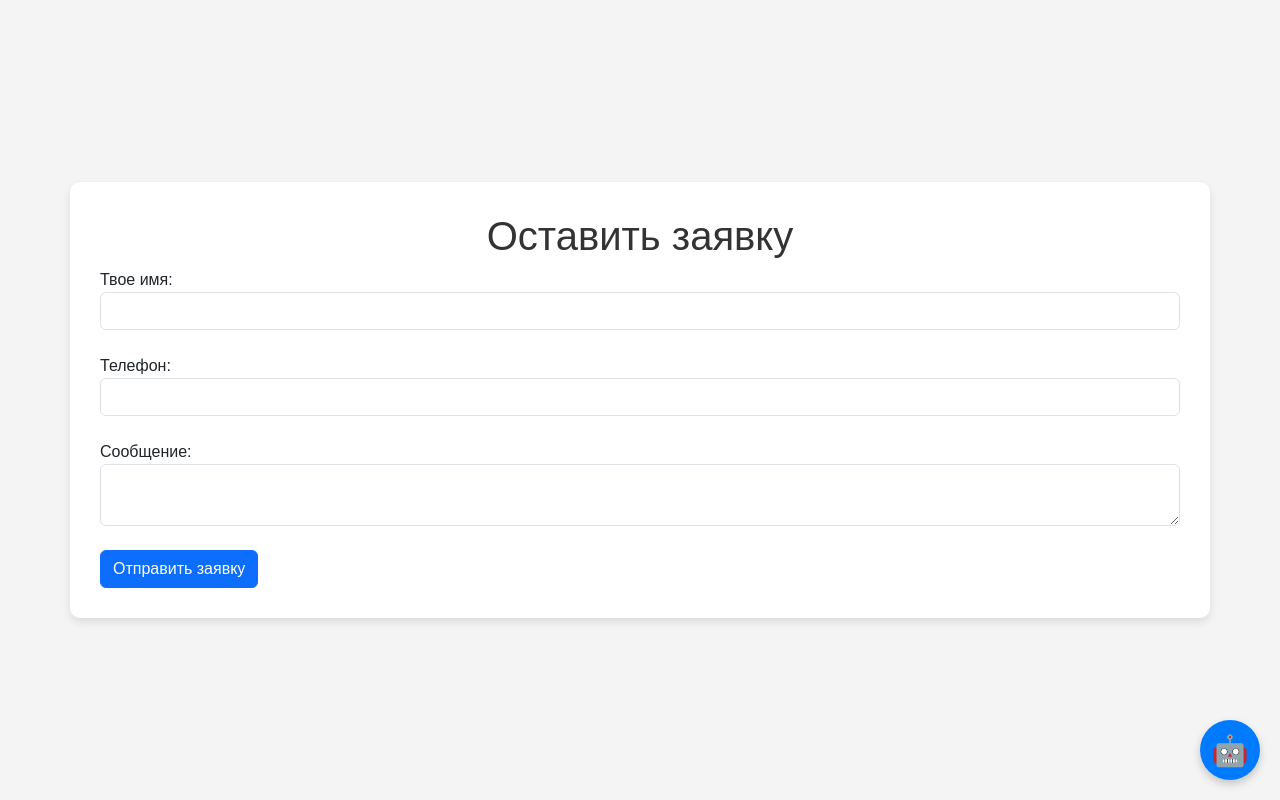
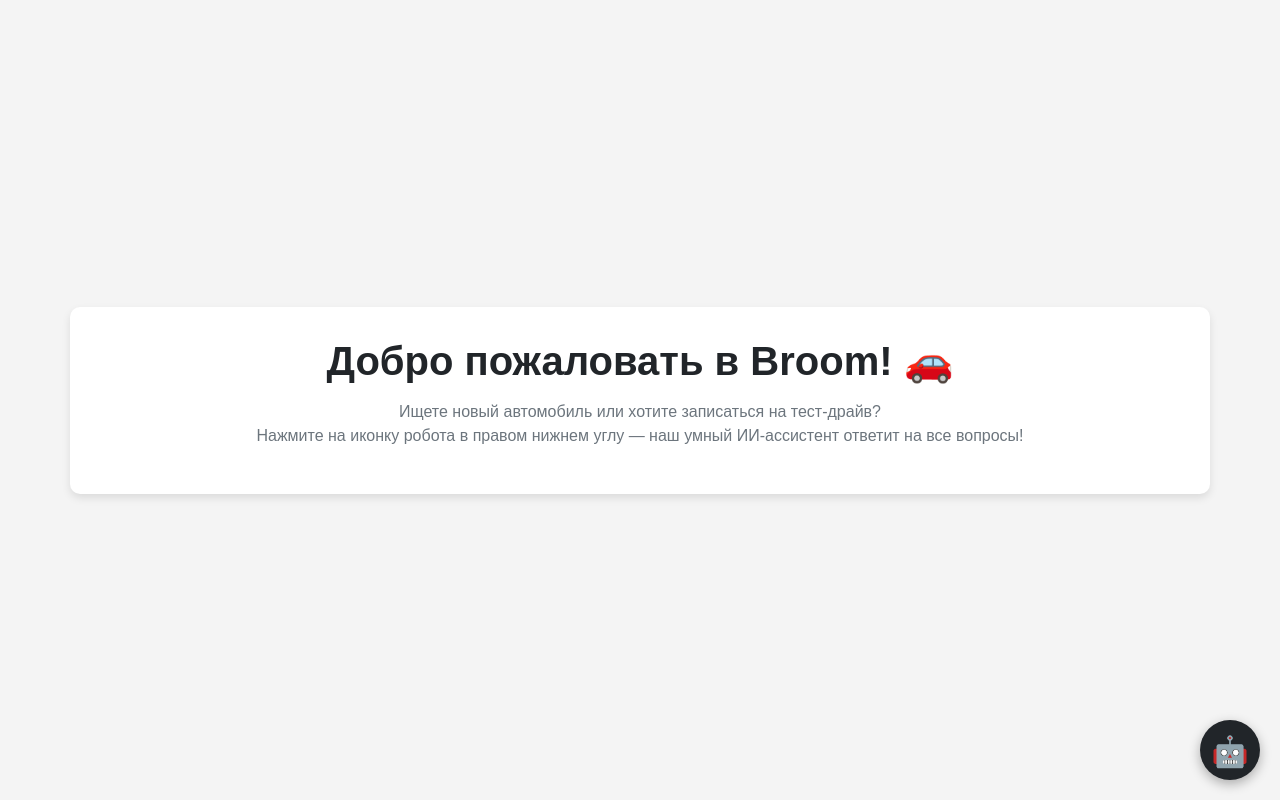
Before and after one commit to Denzi666/django-widget-callback, a Django app: page / in a window 1280 px wide. Run offline with Django 5.2, Linux system fonts and the light colour scheme.

Commit message:
Delete trash in site

```diff
--- a/mysite/urls.py
+++ b/mysite/urls.py
@@ -16,12 +16,11 @@ Including another URLconf
 """
 from django.contrib import admin
 from django.urls import path
-from mysite.views import home_page, thanks_page, requests_list, chat_api, clear_chat_api
+from mysite.views import home_page, requests_list, chat_api, clear_chat_api
 
 urlpatterns = [
     path('admin/', admin.site.urls),
     path("", home_page, name="home"),
-    path("thanks/", thanks_page, name="thanks_page"),
     path("requests/", requests_list, name="requests"),
     path('api/chat/', chat_api, name='chat_api'),
     path('api/clear-chat/', clear_chat_api, name='clear_chat_api'),
--- a/mysite/views.py
+++ b/mysite/views.py
@@ -37,59 +37,7 @@ def ask_ai(messages_list):
         return f"Ошибка ИИ: {str(e)}"
 
 def home_page(request):
-    if request.method == "POST":
-        v_name = request.POST.get("client_name")
-        v_phone = request.POST.get("client_phone")
-        v_message = request.POST.get("client_message")
-
-        # 1. Забираем API-ключ из формы
-        v_api_key = request.POST.get("company_api_key")
-
-        # 2. Ищем компанию по ключу в базе данных
-        v_company = None
-        if v_api_key:
-            v_company = Company.objects.filter(api_key=v_api_key).first()
-
-        ai_reply = ""
-
-        if v_company and v_company.ai_prompt:
-            ai_reply = ask_ai(v_company.ai_prompt, v_message)
-
-        # 3. Создаем заявку и ПРИВЯЗЫВАЕМ компанию
-        Callback.objects.create(
-            name=v_name,
-            phone=v_phone,
-            message=v_message,
-            company = v_company,
-            ai_response=ai_reply
-            )
-
-        # 1. Базовый текст заявки
-        text_for_tg = (
-            f"Новая заявка!\nИмя: {v_name}\nТелефон: {v_phone}\nСообщение: {v_message}"
-        )
-
-        # 2. Добавляем компанию, если она определилась
-        if v_company:
-            text_for_tg += f"\nКомпания: {v_company.name}"
-
-        # 3. ИИ ответ (Добавляем .strip(), чтобы убрать пустые невидимые строки в начале и конце)
-        ai_reply = ai_reply.strip()
-
-        if ai_reply:
-            text_for_tg += f"\n\n🤖 Ответ ИИ:\n{ai_reply}"
-        else:
-            # Теперь мы точно увидим, если ИИ промолчал!
-            text_for_tg += f"\n\n🤖 Ответ ИИ: ❌ Ошибка или пустой ответ"
-
-        # 4. И только теперь отправляем
-        send_telegram_message(text_for_tg)
-
-        return redirect("thanks_page")
     return render(request, "index.html")
-
-def thanks_page(request):
-    return render(request, "thanks.html")
 
 @login_required
 def requests_list(request):
@@ -157,7 +105,12 @@ def chat_api(request):
                 "и сразу спроси: 'На какой номер телефона я могу записать вас на тест-драйв?' "
                 "ВАЖНО: Пиши ТОЛЬКО финальный ответ клиенту. Никаких рассуждений, заметок и внутренних мыслей вслух быть не должно!"
             )
-            messages_to_ai = [{"role": "system", "content": system_prompt}] + chat_history
+
+            # ОГРАНИЧЕНИЕ ПАМЯТИ: берем только последние 10 сообщений из истории диалога
+            limited_history = chat_history[-10:] if len(chat_history) > 10 else chat_history
+
+            # Создаем полный список сообщений для отправки в ИИ
+            messages_to_ai = [{"role": "system", "content": system_prompt}] + limited_history
 
             ai_response = ask_ai(messages_to_ai)
 
--- a/templates/index.html
+++ b/templates/index.html
@@ -31,51 +31,36 @@
         <p style="color: green; font-weight: bold;">{{ success_message }}</p>
         {% endif %}
 
-        <h1>Оставить заявку</h1>
-
-        <form method="POST" style = "text-align: left;">
-            {% csrf_token %}
-
-            <input type="hidden" name="company_api_key" value="123456789">
-
-            <label>Твое имя:</label><br>
-            <input type="text" name="client_name" class="form-control" required><br>
-
-            <label>Телефон:</label><br>
-            <input type="text" name="client_phone" class="form-control" required><br>
-
-            <label>Сообщение:</label><br>
-            <textarea name="client_message" class="form-control" required></textarea><br>
-
-            <button type = "submit" class="btn btn-primary">Отправить заявку
-            </button>
-
-        </form>
+        <h1 style="font-weight: bold; color: #212529;">Добро пожаловать в Broom! 🚗</h1>
+        <p style="color: #6c757d; font-size: 16px; margin-top: 15px;">
+            Ищете новый автомобиль или хотите записаться на тест-драйв?<br>
+            Нажмите на иконку робота в правом нижнем углу — наш умный ИИ-ассистент ответит на все вопросы!
+        </p>
     </div>
 
-<div id="broom-chat-widget" style="position: fixed; bottom: 20px; right: 20px; z-index: 9999; font-family: sans-serif;">
+<div id="broom-chat-widget" style="position: fixed; bottom: 20px; right: 20px; z-index: 9999; font-family: 'Segoe UI', Tahoma, Geneva, Verdana, sans-serif;">
 
-    <div id="chat-circle" style="position: absolute; bottom: 0; right: 0; width: 60px; height: 60px; background-color: #007bff; border-radius: 50%; box-shadow: 0 4px 8px rgba(0,0,0,0.2); cursor: pointer; display: flex; align-items: center; justify-content: center; color: white; font-size: 30px; transition: transform 0.3s ease, visibility 0.3s;">
+    <div id="chat-circle" style="position: absolute; bottom: 0; right: 0; width: 60px; height: 60px; background-color: #212529; border-radius: 50%; box-shadow: 0 4px 12px rgba(0,0,0,0.3); cursor: pointer; display: flex; align-items: center; justify-content: center; color: white; font-size: 30px; transition: transform 0.3s ease, visibility 0.3s;">
         🤖
     </div>
 
-    <div id="chat-window" style="display: none; width: 320px; background: white; border-radius: 12px; box-shadow: 0 5px 15px rgba(0,0,0,0.2); overflow: hidden; position: absolute; bottom: 0; right: 0;">
+    <div id="chat-window" style="display: none; width: 340px; background: white; border-radius: 16px; box-shadow: 0 10px 25px rgba(0,0,0,0.15); overflow: hidden; position: absolute; bottom: 0; right: 0; border: 1px solid #e0e0e0;">
 
-        <div style="background-color: #f8f9fa; padding: 10px 15px; border-bottom: 1px solid #eee; display: flex; justify-content: space-between; align-items: center;">
-            <div style="font-weight: bold; font-size: 16px;">Чат с ИИ Broom 🤖</div>
-            <div style="display: flex; align-items: center; gap: 10px;">
-                <span id="clear-chat-btn" style="cursor: pointer; color: #007bff; font-size: 13px; font-weight: bold;" title="Очистить чат">Сбросить 🔄</span>
-                <div id="chat-close" style="cursor: pointer; color: #aaa; font-size: 24px; line-height: 20px; font-weight: bold;">&times;</div>
+        <div style="background-color: #212529; padding: 15px; display: flex; justify-content: space-between; align-items: center; color: white;">
+            <div style="font-weight: 600; font-size: 15px; letter-spacing: 0.5px;">Автосалон Broom 🚗</div>
+            <div style="display: flex; align-items: center; gap: 12px;">
+                <span id="clear-chat-btn" style="cursor: pointer; color: #adb5bd; font-size: 12px; font-weight: 600; text-transform: uppercase;" title="Очистить чат">Сброс 🔄</span>
+                <div id="chat-close" style="cursor: pointer; color: #ffffff; font-size: 24px; line-height: 20px; font-weight: 300;">&times;</div>
             </div>
         </div>
 
-        <div id="chat-messages" style="height: 250px; overflow-y: auto; padding: 15px; font-size: 14px; background-color: #fafafa;">
-            <div style="margin-bottom: 10px; color: #555;"><em>ИИ: Привет! Чем я могу помочь?</em></div>
+        <div id="chat-messages" style="height: 300px; overflow-y: auto; padding: 15px; font-size: 14px; background-color: #f8f9fa;">
+            <div style="margin-bottom: 12px; color: #6c757d;"><em>ИИ: Привет! Чем я могу помочь?</em></div>
         </div>
 
-        <div style="padding: 10px; border-top: 1px solid #eee; display: flex; gap: 8px; background-color: white;">
-            <input type="text" id="chat-input" style="flex: 1; padding: 8px; border: 1px solid #ddd; border-radius: 4px; outline: none;" placeholder="Задайте вопрос...">
-            <button id="send-btn" style="padding: 8px 12px; background-color: #007bff; color: white; border: none; border-radius: 4px; cursor: pointer; font-size: 16px;">👉</button>
+        <div style="padding: 12px; border-top: 1px solid #eee; display: flex; gap: 8px; background-color: white;">
+            <input type="text" id="chat-input" style="flex: 1; padding: 10px; border: 1px solid #dee2e6; border-radius: 8px; outline: none; font-size: 14px;" placeholder="Напишите сообщение...">
+            <button id="send-btn" style="padding: 0 16px; background-color: #212529; color: white; border: none; border-radius: 8px; cursor: pointer; font-size: 16px; font-weight: bold; transition: background-color 0.2s;">👉</button>
         </div>
     </div>
 </div>
```
